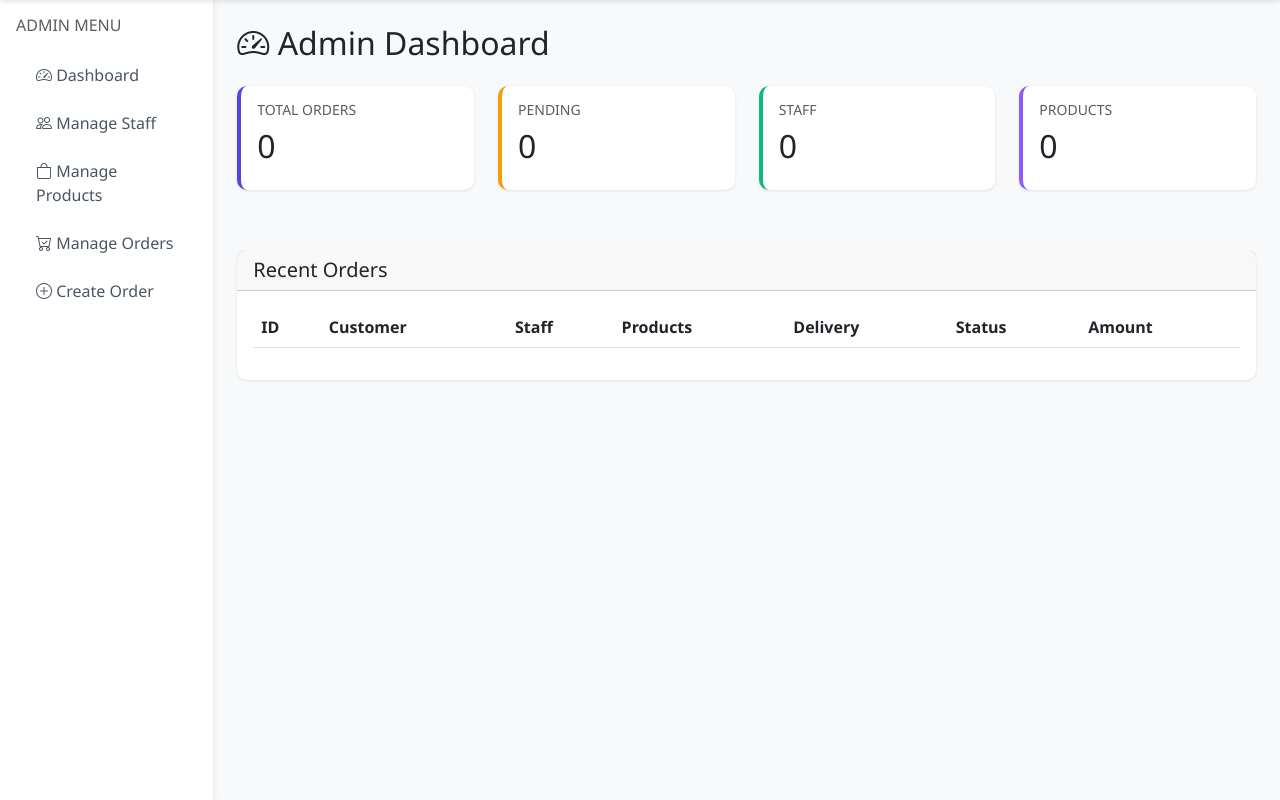
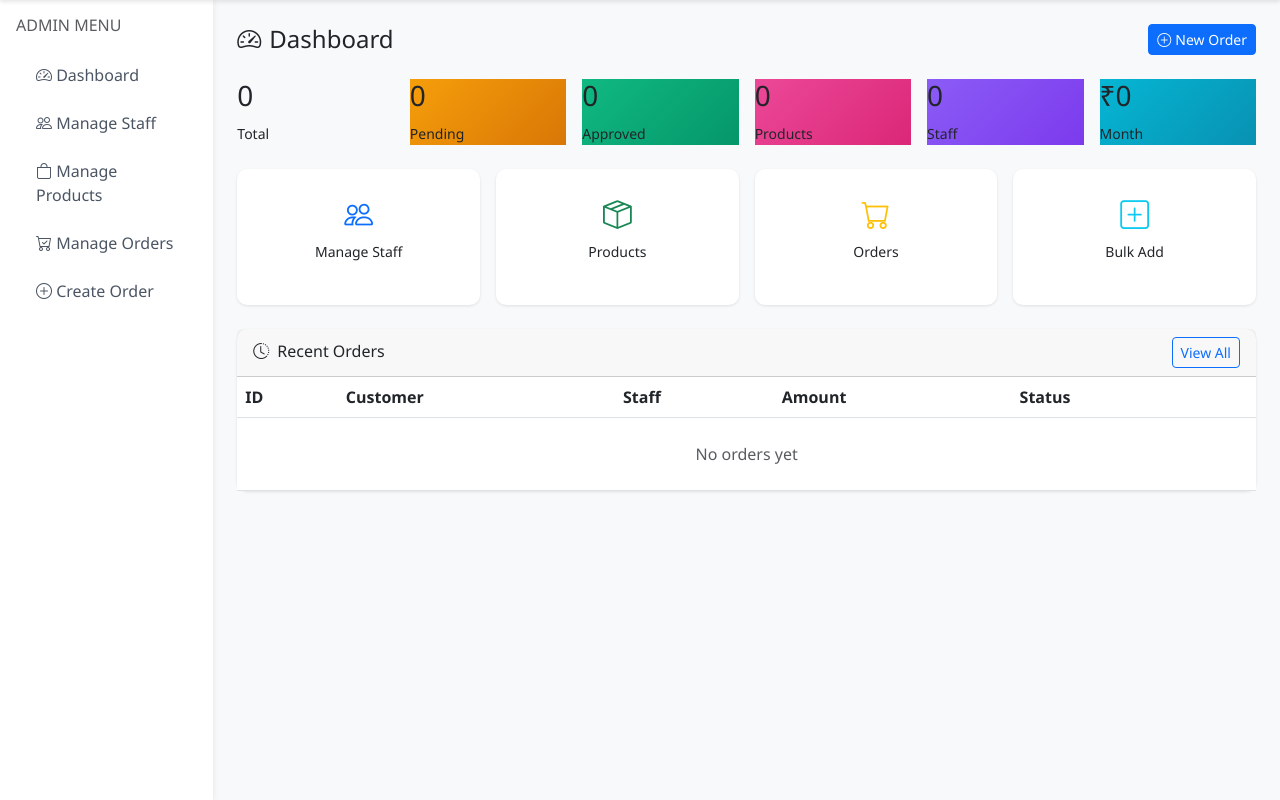
Before and after one commit to dhyey1623/neraarentalhouse, a Flask app: page /admin/dashboard in a window 1280 px wide. Shown: the part 56-856 px from the top of the page. Run offline with Flask 3, Linux system fonts and the light colour scheme; a user stored in the database is signed in; lists and menus that the app fills with data are empty.

Commit message:
Revamp admin dashboard layout and statistics
Updated the admin dashboard template to include new statistics and layout improvements.

```diff
--- a/templates/admin_dashboard.html
+++ b/templates/admin_dashboard.html
@@ -1,77 +1,140 @@
-<!-- ==================== FILE: templates/admin_dashboard.html ==================== -->
-{% extends "base.html" %}
-{% block title %}Admin Dashboard{% endblock %}
+{% extends 'base.html' %}
+
+{% block title %}Admin Dashboard - NERAA Rental{% endblock %}
 
 {% block content %}
-<h2 class="mb-4"><i class="bi bi-speedometer2"></i> Admin Dashboard</h2>
+<div class="container-fluid px-0">
+    <div class="d-flex justify-content-between align-items-center mb-3 mb-md-4 flex-wrap gap-2">
+        <h4 class="mb-0"><i class="bi bi-speedometer2 me-2"></i>Dashboard</h4>
+        <a href="{{ url_for('create_order') }}" class="btn btn-primary btn-sm btn-md-regular">
+            <i class="bi bi-plus-circle me-1"></i><span class="d-none d-sm-inline">New </span>Order
+        </a>
+    </div>
 
-<div class="row">
-    <div class="col-lg-3 col-md-6 col-6 mb-3">
-        <div class="card stats-card" style="border-left-color: #4f46e5;">
-            <div class="card-body">
-                <h6 class="text-muted text-uppercase small">Total Orders</h6>
-                <h2>{{ total_orders }}</h2>
+    <!-- Stats Cards -->
+    <div class="row g-2 g-md-3 mb-3 mb-md-4">
+        <div class="col-4 col-md-4 col-lg-2">
+            <div class="stat-card">
+                <h3>{{ total_orders }}</h3>
+                <small>Total</small>
             </div>
         </div>
-    </div>
-    <div class="col-lg-3 col-md-6 col-6 mb-3">
-        <div class="card stats-card" style="border-left-color: #f59e0b;">
-            <div class="card-body">
-                <h6 class="text-muted text-uppercase small">Pending</h6>
-                <h2>{{ pending_orders }}</h2>
+        <div class="col-4 col-md-4 col-lg-2">
+            <div class="stat-card" style="background: linear-gradient(135deg, #f59e0b, #d97706);">
+                <h3>{{ pending_orders }}</h3>
+                <small>Pending</small>
             </div>
         </div>
-    </div>
-    <div class="col-lg-3 col-md-6 col-6 mb-3">
-        <div class="card stats-card" style="border-left-color: #10b981;">
-            <div class="card-body">
-                <h6 class="text-muted text-uppercase small">Staff</h6>
-                <h2>{{ total_staff }}</h2>
+        <div class="col-4 col-md-4 col-lg-2">
+            <div class="stat-card" style="background: linear-gradient(135deg, #10b981, #059669);">
+                <h3>{{ approved_orders }}</h3>
+                <small>Approved</small>
             </div>
         </div>
+        <div class="col-4 col-md-4 col-lg-2">
+            <div class="stat-card" style="background: linear-gradient(135deg, #ec4899, #db2777);">
+                <h3>{{ total_products }}</h3>
+                <small>Products</small>
             </div>
-    <div class="col-lg-3 col-md-6 col-6 mb-3">
-        <div class="card stats-card" style="border-left-color: #8b5cf6;">
-            <div class="card-body">
-                <h6 class="text-muted text-uppercase small">Products</h6>
-                <h2>{{ total_products }}</h2>
         </div>
+        <div class="col-4 col-md-4 col-lg-2">
+            <div class="stat-card" style="background: linear-gradient(135deg, #8b5cf6, #7c3aed);">
+                <h3>{{ total_staff }}</h3>
+                <small>Staff</small>
+            </div>
+        </div>
+        <div class="col-4 col-md-4 col-lg-2">
+            <div class="stat-card" style="background: linear-gradient(135deg, #06b6d4, #0891b2);">
+                <h3>₹{{ "%.0f"|format(monthly_revenue) }}</h3>
+                <small>Month</small>
             </div>
         </div>
     </div>
 
-<div class="card mt-4">
-    <div class="card-header">
-        <h5 class="mb-0">Recent Orders</h5>
+    <!-- Quick Actions -->
+    <div class="row g-2 g-md-3 mb-3 mb-md-4">
+        <div class="col-6 col-md-3">
+            <a href="{{ url_for('manage_staff') }}" class="card text-decoration-none h-100">
+                <div class="card-body text-center py-3 py-md-4">
+                    <i class="bi bi-people text-primary" style="font-size: 1.8rem;"></i>
+                    <h6 class="mt-2 mb-0 text-dark" style="font-size: 14px;">Manage Staff</h6>
                 </div>
-    <div class="card-body">
+            </a>
+        </div>
+        <div class="col-6 col-md-3">
+            <a href="{{ url_for('manage_products') }}" class="card text-decoration-none h-100">
+                <div class="card-body text-center py-3 py-md-4">
+                    <i class="bi bi-box-seam text-success" style="font-size: 1.8rem;"></i>
+                    <h6 class="mt-2 mb-0 text-dark" style="font-size: 14px;">Products</h6>
+                </div>
+            </a>
+        </div>
+        <div class="col-6 col-md-3">
+            <a href="{{ url_for('manage_orders') }}" class="card text-decoration-none h-100">
+                <div class="card-body text-center py-3 py-md-4">
+                    <i class="bi bi-cart text-warning" style="font-size: 1.8rem;"></i>
+                    <h6 class="mt-2 mb-0 text-dark" style="font-size: 14px;">Orders</h6>
+                </div>
+            </a>
+        </div>
+        <div class="col-6 col-md-3">
+            <a href="{{ url_for('bulk_add_products') }}" class="card text-decoration-none h-100">
+                <div class="card-body text-center py-3 py-md-4">
+                    <i class="bi bi-plus-square text-info" style="font-size: 1.8rem;"></i>
+                    <h6 class="mt-2 mb-0 text-dark" style="font-size: 14px;">Bulk Add</h6>
+                </div>
+            </a>
+        </div>
+    </div>
+
+    <!-- Recent Orders -->
+    <div class="card">
+        <div class="card-header d-flex justify-content-between align-items-center">
+            <h6 class="mb-0"><i class="bi bi-clock-history me-2"></i>Recent Orders</h6>
+            <a href="{{ url_for('manage_orders') }}" class="btn btn-sm btn-outline-primary">View All</a>
+        </div>
+        <div class="card-body p-0">
             <div class="table-responsive">
-            <table class="table table-hover">
+                <table class="table table-hover mb-0">
                     <thead>
                         <tr>
                             <th>ID</th>
                             <th>Customer</th>
                             <th class="d-none d-md-table-cell">Staff</th>
-                        <th class="d-none d-lg-table-cell">Products</th>
-                        <th>Delivery</th>
-                        <th class="d-none d-md-table-cell">Status</th>
                             <th>Amount</th>
+                            <th>Status</th>
+                            <th></th>
                         </tr>
                     </thead>
                     <tbody>
                         {% for order in recent_orders %}
                         <tr>
                             <td>#{{ order.id }}</td>
-                        <td>{{ order.customer_name[:20] }}</td>
+                            <td>
+                                {{ order.customer.name[:15] }}{% if order.customer.name|length > 15 %}...{% endif %}
+                            </td>
                             <td class="d-none d-md-table-cell">{{ order.staff.name }}</td>
-                        <td class="d-none d-lg-table-cell">{{ order.products|length }} item(s)</td>
-                        <td><small>{{ order.delivery_date.strftime('%m/%d') }}</small></td>
-                        <td class="d-none d-md-table-cell">
-                            <span class="badge bg-{% if order.status == 'pending' %}warning{% elif order.status == 'approved' %}info{% else %}success{% endif %}">
-                                {{ order.status|title }}
-                            </span>
+                            <td>₹{{ "%.0f"|format(order.total_amount) }}</td>
+                            <td>
+                                {% if order.status == 'pending' %}
+                                <span class="badge bg-warning">Pending</span>
+                                {% elif order.status == 'approved' %}
+                                <span class="badge bg-success">Approved</span>
+                                {% elif order.status == 'completed' %}
+                                <span class="badge bg-info">Done</span>
+                                {% else %}
+                                <span class="badge bg-secondary">{{ order.status }}</span>
+                                {% endif %}
                             </td>
-                        <td>${{ "%.2f"|format(order.total_amount) }}</td>
+                            <td>
+                                <a href="{{ url_for('view_invoice', order_id=order.id) }}" class="btn btn-sm btn-outline-primary">
+                                    <i class="bi bi-eye"></i>
+                                </a>
+                            </td>
+                        </tr>
+                        {% else %}
+                        <tr>
+                            <td colspan="6" class="text-center py-4 text-muted">No orders yet</td>
                         </tr>
                         {% endfor %}
                     </tbody>
@@ -79,4 +142,5 @@
             </div>
         </div>
     </div>
+</div>
 {% endblock %}
```
Lines whose indentation alone changed are shown as unchanged.
